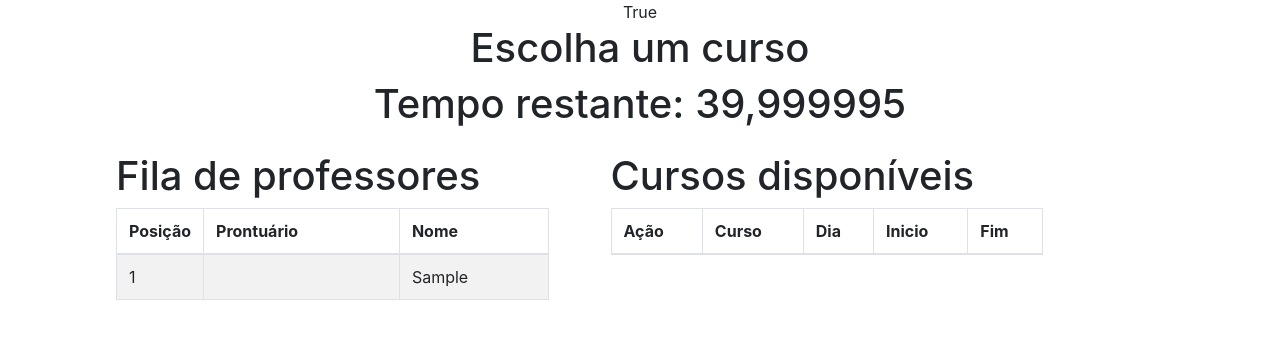
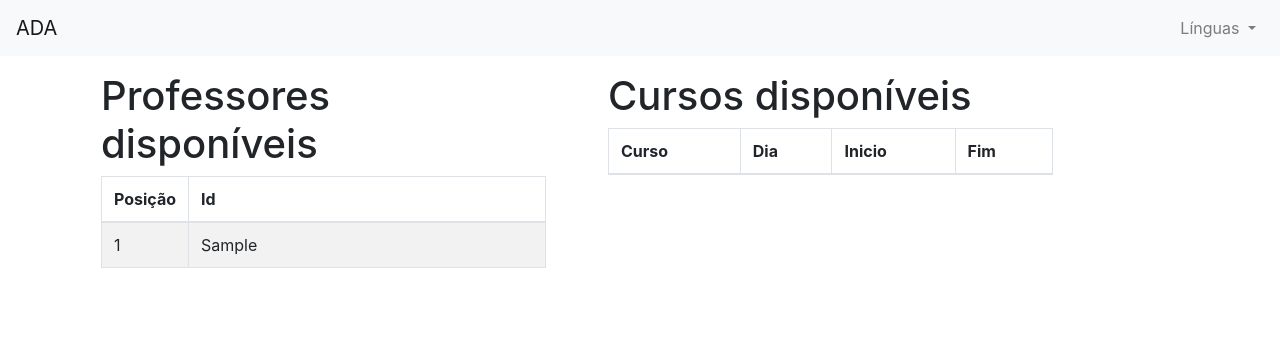
Before and after one commit to mottariosifsp/ada, a Django app: page /attribution/ in a window 1280 px wide. Shown: the top 339 px of the page. Run offline with Django 4.2, Linux system fonts and the light colour scheme; a user stored in the database is signed in; tables that the repository leaves empty hold one stand-in row (values such as "Sample post"); lists and menus that the app fills with data are empty; parts of the project's set-up code (start-up, migrations or seed data) failed here and were passed over; some libraries are stand-ins or nearby versions.

Commit message:
fix: add new features in atribution.view

```diff
--- a/attribution/views.py
+++ b/attribution/views.py
@@ -13,6 +13,8 @@ from django.http import JsonResponse
 import asyncio
 
 startTimeToSelect = timezone.now()
+from django.utils.translation import gettext as _
+from django.utils.translation import get_language, activate, gettext
 
 
 def is_superuser(user):
@@ -62,7 +64,8 @@ def attribution(request):
 @user_passes_test(is_superuser)
 def queueSetup(request):
     data = {
-        'professors': Professors.objects.all()
+        'professors': Professors.objects.all(),
+        'translate': translate(language='pt-br')
     }
     return render(request, 'attribution/queueSetup.html',data)
 
--- a/templates/attribution/attribution.html
+++ b/templates/attribution/attribution.html
@@ -1,5 +1,5 @@
+{% load i18n %}
 {% load static %}
-
 {% csrf_token %}
 <!DOCTYPE html>
 <html lang="en">
@@ -12,32 +12,42 @@
     <script src="https://code.jquery.com/jquery-3.6.0.min.js"></script>
     <link rel="stylesheet" href="https://cdn.datatables.net/1.13.4/css/jquery.dataTables.css" />
     <script src="https://cdn.datatables.net/1.13.4/js/jquery.dataTables.js"></script>
-    <title>Atribuição</title>
+    <title>{% translate "Atribuição" %}</title>
 </head>
 
 <body>
-    <div class="container d-flex flex-column align-items-center justify-content-center">
-        {{ is_next }}
-        {% if is_next %}
-            {% if timeLeft > 0 %}
-                <h1>Escolha um curso</h1>
-                <h1>Tempo restante: <span id="timer">{{ timeLeft }}</span></h1>
-            {% else%}
-                <h1>Tempo esgotado <span id="timer"></span></h1>
-        {% endif %}
-        {% else %}
-        <h1>Você não é o próximo da fila, aguarde</h1>
-        {% endif %}
+    <nav class="navbar navbar-expand-lg navbar-light bg-light">
+        <a class="navbar-brand" href="{% url 'home' %}">ADA</a>
+        <button class="navbar-toggler" type="button" data-toggle="collapse" data-target="#navbarNavDropdown" aria-controls="navbarNavDropdown" aria-expanded="false" aria-label="Toggle navigation">
+          <span class="navbar-toggler-icon"></span>
+        </button>
+        <div class="collapse navbar-collapse justify-content-end" id="navbarNavDropdown">
+          <ul class="navbar-nav">
+            <li class="nav-item dropdown">
+              <a class="nav-link dropdown-toggle" href="#" id="navbarDropdownMenuLink" role="button" data-toggle="dropdown" aria-haspopup="true" aria-expanded="false">
+                {% translate "Línguas" %}
+              </a>
+              <div class="dropdown-menu dropdown-menu-right" aria-labelledby="navbarDropdownMenuLink">
+                {% get_current_language as LANGUAGE_CODE %}
+                {% get_available_languages as LANGUAGES %}
+                {% get_language_info_list for LANGUAGES as languages %}
 
-        <div class="container d-flex m-0 p-0">
+                {% for lang in languages %}
+                    <a class="dropdown-item" href="/{{lang.code}}/">{{lang.name_local}}</a>
+                {% endfor %}
+              </div>
+            </li>
+          </ul>
+        </div>
+      </nav>
+    <div class="container d-flex p-0">
         <div class="professors m-3 col-5">
-                <h1>Fila de professores</h1>
+            <h1>{% translate "Professores disponíveis" %}</h1>
             <table class="table table-striped table-bordered">
                 <thead>
                     <tr>
-                            <th scope="col" width="10%">Posição</th>
-                            <th scope="col">Prontuário</th>
-                            <th scope="col">Nome</th>
+                        <th scope="col" width="10%">{% translate "Posição" %}</th>
+                        <th scope="col">Id</th>
                     </tr>
                 </thead>
                 <tbody>
@@ -46,7 +56,6 @@
                     {% for professor in professorsInQueue %}
                     <tr>
                         <td>{{ professor.position }}</td>
-                            <td>{{ professor.promptuary }}</td>
                         <td>{{ professor.teacher.first_name }}</td>
                     </tr>
                     {% endfor %}
@@ -54,40 +63,35 @@
             </table>
         </div>
         <div class="courses m-3 col-5">
-                <h1>Cursos disponíveis</h1>
+            <h1>{% translate "Cursos disponíveis" %}</h1>
             <table class="table table-striped table-bordered" id="courses">
                 <thead>
                     <tr>
-                            {% if timeLeft > 0%}
-                                <th scope="col">Ação</th>
-                            {% endif %}
-                            <th scope="col">Curso</th>
-                            <th scope="col">Dia</th>
-                            <th scope="col">Inicio</th>
-                            <th scope="col">Fim</th>
+                        <th scope="col">{% translate "Curso" %}</th>
+                        <th scope="col">{% translate "Dia" %}</th>
+                        <th scope="col">{% translate "Inicio" %}</th>
+                        <th scope="col">{% translate "Fim" %}</th>
                     </tr>
                 </thead>
                 <tbody>
-                        <form method="POST" action="selectCourse" id="form">
                     {% csrf_token %}
+
                     {% for course in courses %}
                     <tr>
-                                {% if timeLeft > 0 %}
-                                    <td><button class="btn btn-primary" name="SelectCourse" value="{{ course.id }}">Selecionar</button></td>
-                                {% endif %}
                         <td>{{ course.title }}</td>
                         <td>{{ course.day_of_week }}</td>
                         <td>{{ course.start_time }}</td>
                         <td>{{ course.end_time }}</td>
                     </tr>
                     {% endfor %}
-                        </form>
                 </tbody>
             </table>
         </div>
     </div>
-    </div>
 
+    <script src="https://code.jquery.com/jquery-3.3.1.slim.min.js" integrity="sha384-q8i/X+965DzO0rT7abK41JStQIAqVgRVzpbzo5smXKp4YfRvH+8abtTE1Pi6jizo" crossorigin="anonymous"></script>
+    <script src="https://cdn.jsdelivr.net/npm/popper.js@1.14.7/dist/umd/popper.min.js" integrity="sha384-UO2eT0CpHqdSJQ6hJty5KVphtPhzWj9WO1clHTMGa3JDZwrnQq4sF86dIHNDz0W1" crossorigin="anonymous"></script>
+    <script src="https://cdn.jsdelivr.net/npm/bootstrap@4.3.1/dist/js/bootstrap.min.js" integrity="sha384-JjSmVgyd0p3pXB1rRibZUAYoIIy6OrQ6VrjIEaFf/nJGzIxFDsf4x0xIM+B07jRM" crossorigin="anonymous"></script>
     <script src="https://cdn.jsdelivr.net/npm/popper.js@1.14.7/dist/umd/popper.min.js" integrity="sha384-UO2eT0CpHqdSJQ6hJty5KVphtPhzWj9WO1clHTMGa3JDZwrnQq4sF86dIHNDz0W1" crossorigin="anonymous"></script>
     <script src="https://cdn.jsdelivr.net/npm/bootstrap@4.3.1/dist/js/bootstrap.min.js" integrity="sha384-JjSmVgyd0p3pXB1rRibZUAYoIIy6OrQ6VrjIEaFf/nJGzIxFDsf4x0xIM+B07jRM" crossorigin="anonymous"></script>
     <script src="{% static 'attribution/js/attribution.js' %}" data-timeLeft="{{ timeLeft }}"></script>
--- a/templates/base.html
+++ b/templates/base.html
@@ -9,7 +9,7 @@
   </head>
   <body>
     <nav class="navbar navbar-expand-lg navbar-light bg-light">
-        <a class="navbar-brand" href="#">ADA</a>
+        <a class="navbar-brand" href="{% url 'home' %}">ADA</a>
         <button class="navbar-toggler" type="button" data-toggle="collapse" data-target="#navbarNavDropdown" aria-controls="navbarNavDropdown" aria-expanded="false" aria-label="Toggle navigation">
           <span class="navbar-toggler-icon"></span>
         </button>
@@ -35,9 +35,12 @@
       <div class="container">
         <h1>{% translate "Login" %} - {% translate "HOME PAGE" %}</h1>
         <hr>
+        <div class="container d-flex align-items-center justify-content-center h-70">
         {% block body%}
 
         {% endblock %}
+        </div>
+
       </div>
       <script src="https://code.jquery.com/jquery-3.3.1.slim.min.js" integrity="sha384-q8i/X+965DzO0rT7abK41JStQIAqVgRVzpbzo5smXKp4YfRvH+8abtTE1Pi6jizo" crossorigin="anonymous"></script>
       <script src="https://cdn.jsdelivr.net/npm/popper.js@1.14.7/dist/umd/popper.min.js" integrity="sha384-UO2eT0CpHqdSJQ6hJty5KVphtPhzWj9WO1clHTMGa3JDZwrnQq4sF86dIHNDz0W1" crossorigin="anonymous"></script>
--- a/templates/home.html
+++ b/templates/home.html
@@ -7,7 +7,7 @@
   <link rel="stylesheet" href="https://cdn.jsdelivr.net/npm/bootstrap@4.3.1/dist/css/bootstrap.min.css" integrity="sha384-ggOyR0iXCbMQv3Xipma34MD+dH/1fQ784/j6cY/iJTQUOhcWr7x9JvoRxT2MZw1T" crossorigin="anonymous"></head>
 <body>
   <nav class="navbar navbar-expand-lg navbar-light bg-light">
-    <a class="navbar-brand" href="#">ADA</a>
+    <a class="navbar-brand" href="{% url 'home' %}">ADA</a>
     <button class="navbar-toggler" type="button" data-toggle="collapse" data-target="#navbarNavDropdown" aria-controls="navbarNavDropdown" aria-expanded="false" aria-label="Toggle navigation">
       <span class="navbar-toggler-icon"></span>
     </button>
@@ -38,7 +38,7 @@
     <div>
       <h2>{% translate "Olá adminstrador"%}</h2>
       <p>{% translate "crie a fila da atribuição" %}</p>
-      <button onclick="location.href = '/attribution/queueSetup'" class="btn btn-outline-primary">Click</button>
+      <a href="{% url 'queueSetup' %}"><button class="btn btn-outline-primary">Click</button></a>
     </div>
   </div>
   {% else %}
@@ -46,7 +46,7 @@
     <div>
       <h2>{% translate "Olá Professor" %}</h2>
       <p>{% translate "entre no processo de atribuição" %}</p>
-      <button onclick="location.href = '/attribution/'" class="btn btn-outline-primary">Click</button>
+      <a href="{% url 'attribution' %}"><button class="btn btn-outline-primary">Click</button></a>
     </div>
   </div>
   {% endif %}
```
Also changed, not shown: templates/attribution/queueSetup.html (+27 -3 lines), locale/en/LC_MESSAGES/django.po, locale/pt_BR/LC_MESSAGES/django.po. Lines whose indentation alone changed are shown as unchanged.
